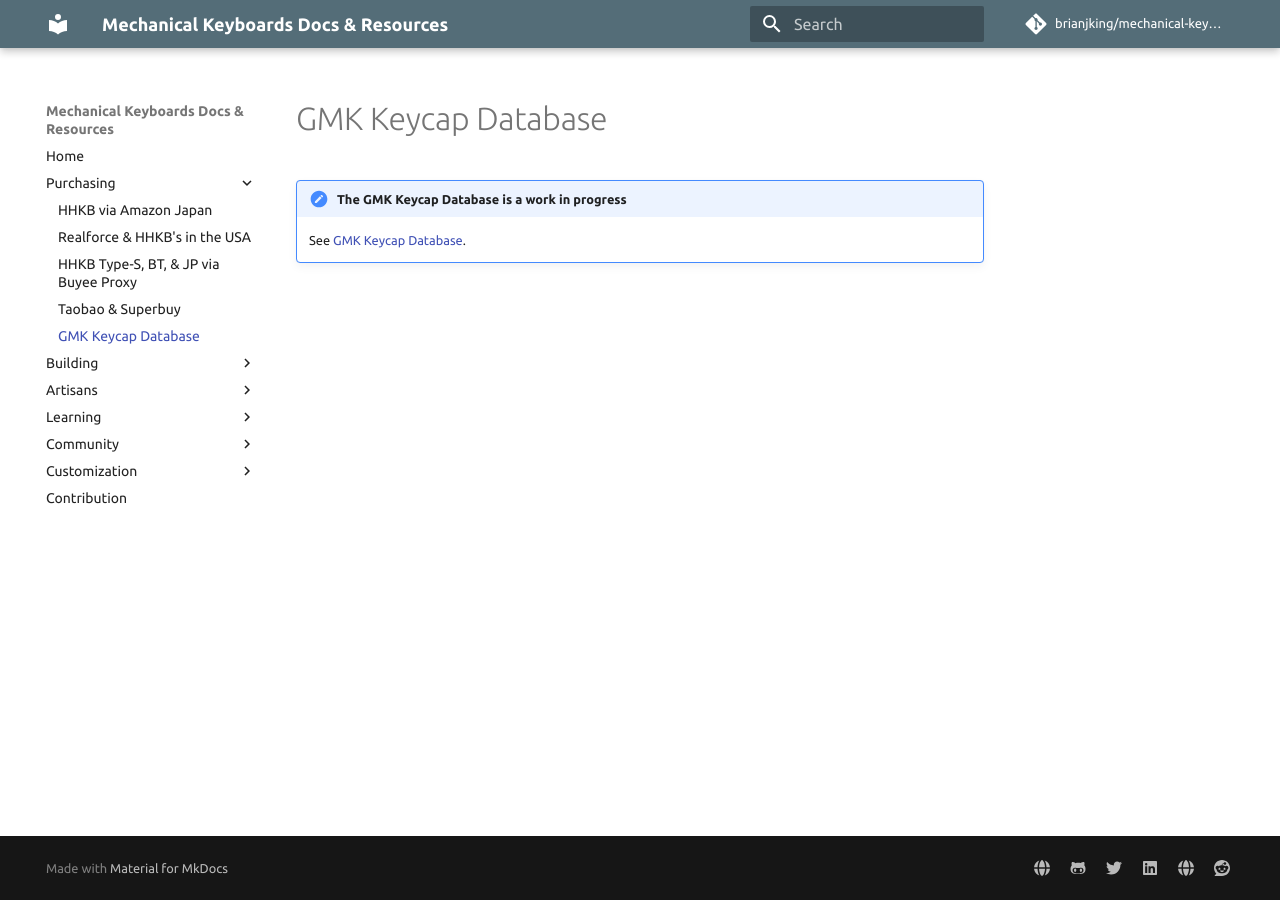
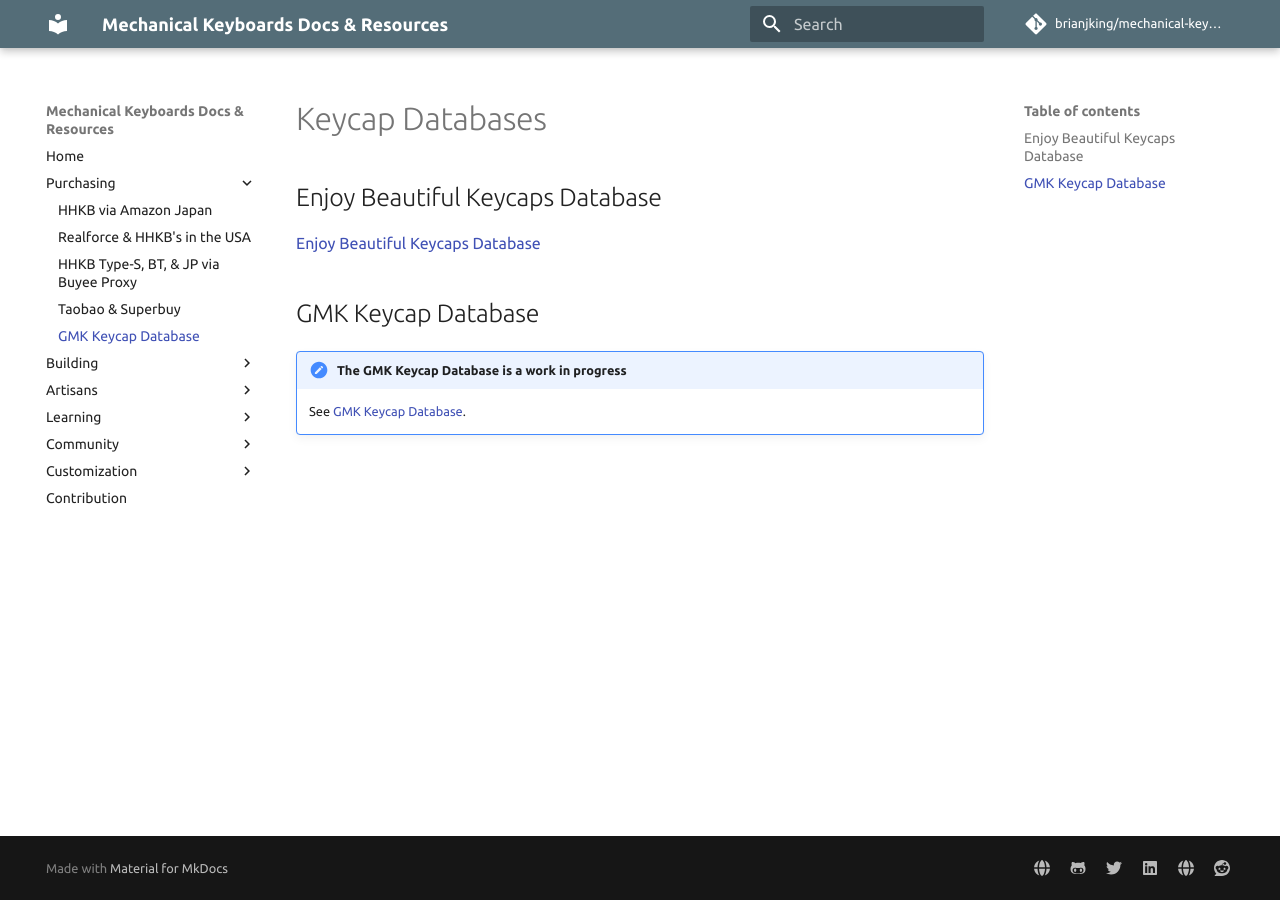
Before and after one commit to brianjking/mechanical-keyboards, an MkDocs documentation site: the page built from docs/buying/gmk-keycap-database.md, in a window 1280 px wide. Built offline with MkDocs 1.6.1 and Material for MkDocs 9.7.7, drawn with Linux system fonts in a browser that asks for light colours; comment, search, counter and statistics services are not loaded.

Commit message:
add docs

```diff
--- a/docs/buying/gmk-keycap-database.md
+++ b/docs/buying/gmk-keycap-database.md
@@ -1,4 +1,11 @@
-# GMK Keycap Database
+# Keycap Databases
+
+## Enjoy Beautiful Keycaps Database
+
+[Enjoy Beautiful Keycaps Database](https://matrixzj.github.io/)
+
+
+## GMK Keycap Database
 
 !!! note "The GMK Keycap Database is a work in progress"
 
```
Also changed, not shown: docs/building/topre-silencing-solutions.md (added, +4 -0 lines).
